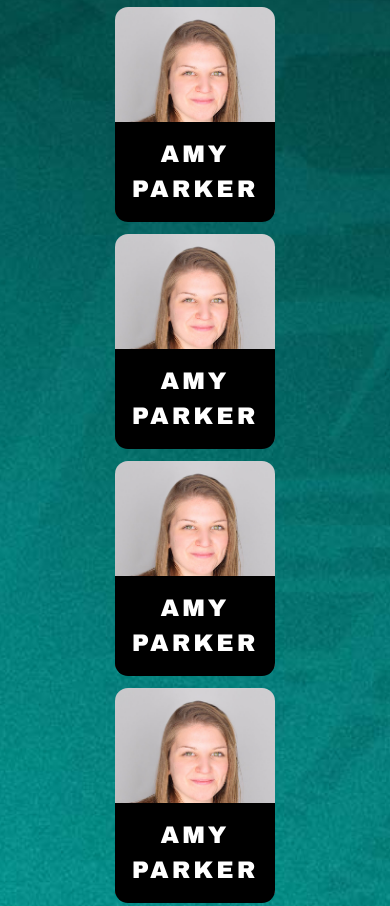
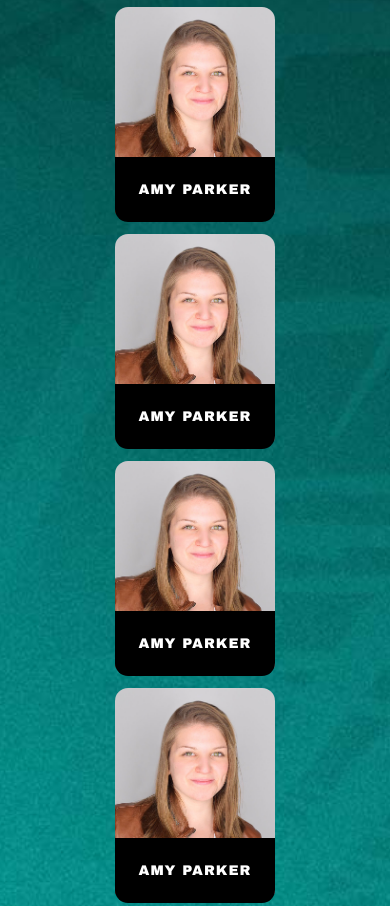
Before and after one commit to acarr/genux-2025, a website built with Vite: page src/index.html in a window 390 px wide. Shown: the part 1040-1946 px from the top of the page. Built offline with nearby package versions, Linux system fonts and the light colour scheme; a web font is replaced by a local one.

Commit message:
Adjusts resonsiveness of speaker card.

```diff
--- a/src/styles.css
+++ b/src/styles.css
@@ -1110,23 +1110,43 @@ p {
   .speaker-card {
     width: 250px;
   }
+
+  .speaker-name {
+    font-size: 20px;
+    letter-spacing: 2px;
+  }
 }
 
 @media (max-width: 1024px) {
     .speakers-content {
         padding: 0 30px;
     }
+
+    .speaker-name {
+      font-size: 18px;
+      letter-spacing: 2px;
+    }
 }
 
 @media (max-width: 768px) {
   .speaker-card {
     width: 200px;
   }
+
+  .speaker-name {
+    font-size: 16px;
+    letter-spacing: 1px;
+  }
 }
 
 @media (max-width: 480px) {
   .speaker-card {
     width: 160px;
+  }
+
+  .speaker-name {
+    font-size: 14px;
+    letter-spacing: 1px;
   }
 }
 
```
